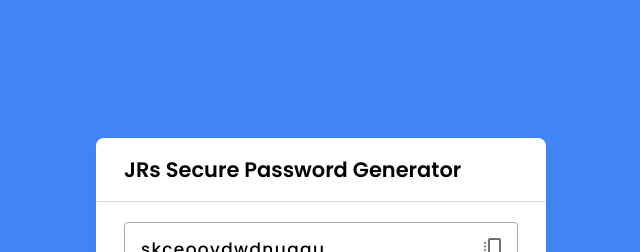
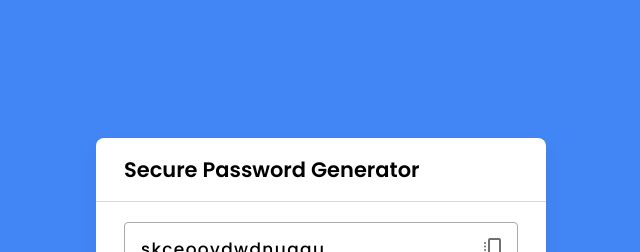
Before and after one commit to sudo-self/Password, a plain HTML site: page index.html in a window 1280 px wide. Shown: the top 252 px of the page, without its empty margins (319-959 px from the left). Drawn offline with nearby package versions, Linux system fonts and the light colour scheme.

Commit message:
Update index.html

```diff
--- a/index.html
+++ b/index.html
@@ -12,7 +12,7 @@
   </head>
   <body>
     <div class="container">
-      <h2>JRs Secure Password Generator</h2>
+      <h2>Secure Password Generator</h2>
       <div class="wrapper">
         <div class="input-box">
           <input type="text" disabled>
```
